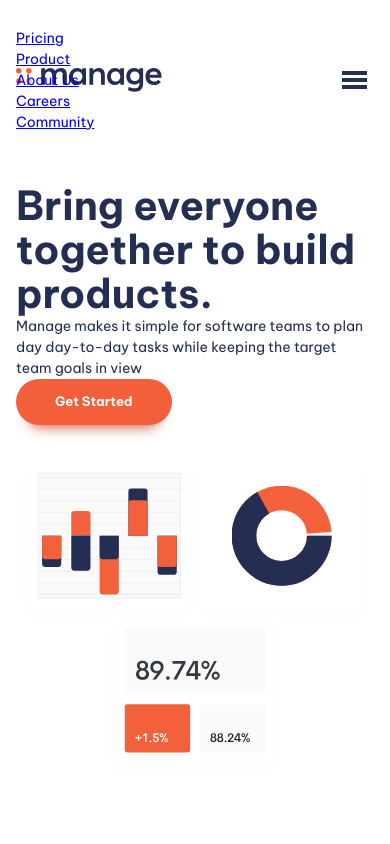
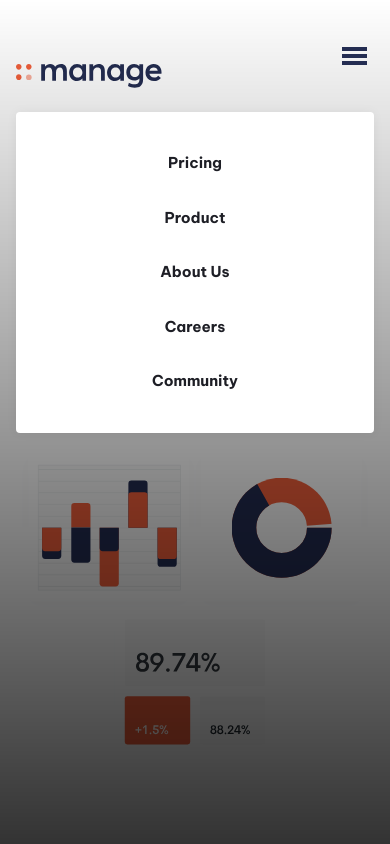
Before and after one commit to sonell404/frontend-challenge-two, a website built with Vite: page index.html in a window 390 px wide. Both pictures are taken after a click on the button "Menu". Shown: the top 844 px of the page. Built offline with nearby package versions, Linux system fonts and the light colour scheme.

Commit message:
Pre-merge main - mobile nav list

```diff
--- a/index.html
+++ b/index.html
@@ -46,7 +46,7 @@
               <li><a href="#">Community</a></li>
             </ul>
           </nav>
-          <button class="button" style="display: none;">Get Started</button>
+          <button class="button | display-sm-none display-md-inline-flex">Get Started</button>
         </div>
       </div>
     </header>
--- a/main.js
+++ b/main.js
@@ -1,3 +1,4 @@
+const primaryHeader = document.querySelector(".primary-header");
 const navToggle = document.querySelector(".mobile-nav-toggle");
 const primaryNav = document.querySelector(".primary-navigation");
 
@@ -6,5 +7,6 @@ navToggle.addEventListener("click", () => {
     ? navToggle.setAttribute("aria-expanded", "false")
     : navToggle.setAttribute("aria-expanded", "true");
   primaryNav.toggleAttribute("data-visible");
+  primaryHeader.toggleAttribute("data-overlay");
 });
 ``
--- a/style.css
+++ b/style.css
@@ -116,6 +116,138 @@ svg {
   }
 }
 
+/* General styling */
+
+body {
+  font-size: var(--fs-body);
+  font-family: var(--ff-body);
+  color: var(--clr-primary-400);
+}
+
+/* Button */
+
+.button {
+  display: inline-flex;
+  cursor: pointer;
+  text-decoration: none;
+  border-radius: 100vmax;
+  border: 0;
+  padding: 1em 3em;
+  line-height: 1.5;
+  font-weight: var(--fw-bold);
+  font-size: var(--fs-button);
+  color: var(--clr-neutral-100);
+  background-color: var(--clr-accent-400);
+  box-shadow: 0 1.125em 1em -1em var(--clr-accent-500);
+}
+
+.button[data-type="inverted"] {
+  color: var(--clr-accent-400);
+  background-color: var(--clr-neutral-100);
+  box-shadow: 0 1.125em 1em -1em var(--clr-neutral-900);
+}
+.button[data-type="inverted"]:hover,
+.button[data-type="inverted"]:focus-visible {
+  color: var(--clr-neutral-100);
+  background-color: var(--clr-accent-300);
+  box-shadow: 0 1.125em 1em -1em var(--clr-neutral-900);
+}
+
+.button:hover,
+.button:focus-visible {
+  background-color: var(--clr-accent-100);
+  color: var(--clr-accent-400);
+}
+
+/* Navigaiton */
+
+.primary-header {
+  padding-top: var(--size-700);
+}
+
+.nav-wrapper {
+  display: flex;
+  justify-content: space-between;
+  align-items: center;
+  padding-block: var(--size-500);
+}
+
+.mobile-nav-toggle {
+  display: none;
+}
+
+.nav-list {
+  font-size: var(--fs-nav);
+}
+
+.nav-list {
+  display: flex;
+  gap: clamp(var(--size-400), 5vw, var(--size-700));
+  font-weight: var(--fw-semi-bold);
+}
+
+.nav-list a {
+  text-decoration: none;
+  color: var(--clr-neutral-900);
+}
+
+.nav-list a:hover,
+.nav-list a:focus {
+  color: var(--clr-accent-400);
+}
+
+@media (max-width: 50em) {
+  .primary-navigation {
+    display: none;
+    position: fixed;
+    padding: var(--size-700);
+    inset: 7rem var(--size-400) auto;
+    max-width: 25rem;
+    margin-inline: auto;
+    background: var(--clr-neutral-100);
+    border-radius: var(--size-100);
+    box-shadow: 0 0 0.75em rgb(0, 0, 0, 0.05);
+  }
+
+  .primary-header[data-overlay]::before {
+    content: "";
+    position: fixed;
+    inset: 0;
+    background-image: linear-gradient(rgb(0 0 0 / 0), rgb(0 0 0 / 0.8));
+  }
+
+  .nav-list {
+    display: grid;
+    gap: var(--size-600);
+    text-align: center;
+    font-weight: var(--fw-bold);
+  }
+
+  .primary-navigation[data-visible] {
+    display: block;
+  }
+
+  .mobile-nav-toggle {
+    display: block;
+    position: fixed;
+    top: var(--size-700);
+    right: var(--size-400);
+    cursor: pointer;
+    background: transparent;
+    border: 0;
+    padding: 0.5em;
+  }
+
+  .mobile-nav-toggle .icon-close {
+    display: none;
+  }
+}
+
+.opened {
+  display: block;
+  position: fixed;
+}
+
 /* Utility classes */
 
 .visually-hidden {
@@ -213,6 +345,16 @@ svg {
   padding-block: var(--size-900);
 }
 
+.display-sm-none {
+  display: none;
+}
+
+@media (min-width: 50em) {
+  .display-md-inline-flex {
+    display: inline-flex;
+  }
+}
+
 .container {
   --max-width: 1110px;
   --padding: 1rem;
@@ -232,90 +374,3 @@ svg {
     grid-auto-columns: 1fr;
   }
 }
-
-/* General styling */
-
-body {
-  font-size: var(--fs-body);
-  font-family: var(--ff-body);
-  color: var(--clr-primary-400);
-}
-
-/* Button */
-
-.button {
-  cursor: pointer;
-  text-decoration: none;
-  border-radius: 100vmax;
-  border: 0;
-  padding: 1em 3em;
-  line-height: 1.5;
-  font-weight: var(--fw-bold);
-  font-size: var(--fs-button);
-  color: var(--clr-neutral-100);
-  background-color: var(--clr-accent-400);
-  box-shadow: 0 1.125em 1em -1em var(--clr-accent-500);
-}
-
-.button[data-type="inverted"] {
-  color: var(--clr-accent-400);
-  background-color: var(--clr-neutral-100);
-  box-shadow: 0 1.125em 1em -1em var(--clr-neutral-900);
-}
-.button[data-type="inverted"]:hover,
-.button[data-type="inverted"]:focus-visible {
-  color: var(--clr-neutral-100);
-  background-color: var(--clr-accent-300);
-  box-shadow: 0 1.125em 1em -1em var(--clr-neutral-900);
-}
-
-.button:hover,
-.button:focus-visible {
-  background-color: var(--clr-accent-100);
-  color: var(--clr-accent-400);
-}
-
-/* Navigaiton */
-
-.primary-header {
-  margin-top: var(--size-700);
-}
-
-.nav-wrapper {
-  display: flex;
-  justify-content: space-between;
-  align-items: center;
-  padding-block: var(--size-500);
-}
-
-.mobile-nav-toggle {
-  display: none;
-}
-
-@media (max-width: 50em) {
-  .primary-navigation {
-    display: none;
-  }
-
-  .primary-navigation[data-visible] {
-    display: block;
-    position: fixed;
-  }
-
-  .mobile-nav-toggle {
-    display: block;
-    cursor: pointer;
-    background: transparent;
-    border: 0;
-    padding: 0.5em;
-  }
-
-  .mobile-nav-toggle .icon-close {
-    display: none;
-  }
-}
-
-.opened {
-  display: block;
-  position: fixed;
-}
```
